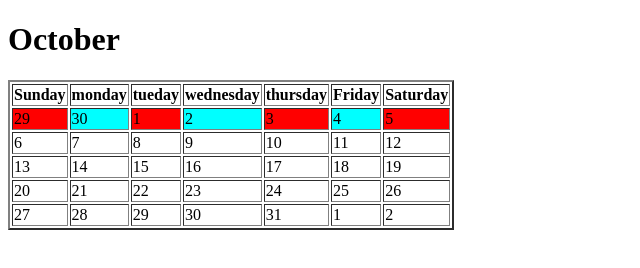
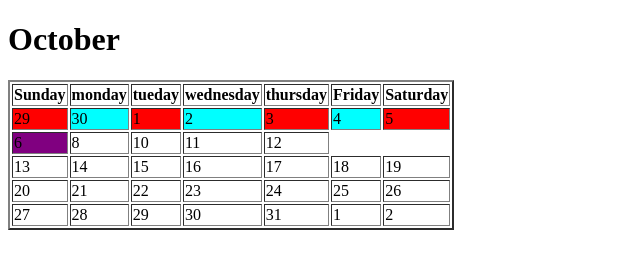
Before and after one commit to DomingoHernandez0/YungStitch.io, a plain HTML site: page index.html in a window 1280 px wide. Shown: the whole page, without its empty margins (0-640 px from the left). Drawn offline with Linux system fonts and the light colour scheme.

Commit message:
Update index.html

```diff
--- a/index.html
+++ b/index.html
@@ -28,10 +28,10 @@
         <td style="background-color:red">5</td>
       </tr>
       <tr>
-        <td style="background-color:">6</td>
-        <td>7</td>
-        <td>8</td>
-        <td>9</td>
+        <td style="background-color:purple">6</td>
+        <td style="background-color:black>7</td>
+        <td style="background-color:purple>8</td>
+        <td style="background-color:black>9</td>
         <td>10</td>
         <td>11</td>
         <td>12</td>
```
